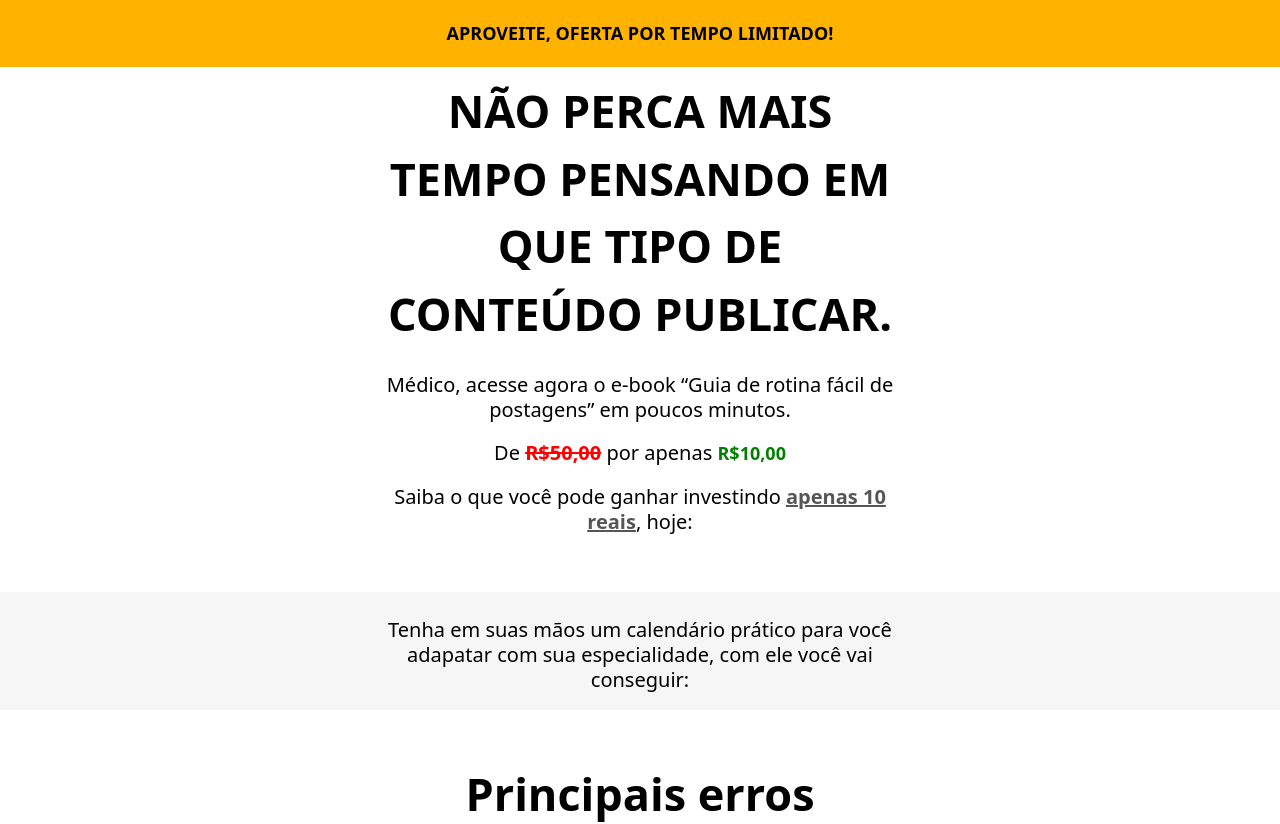
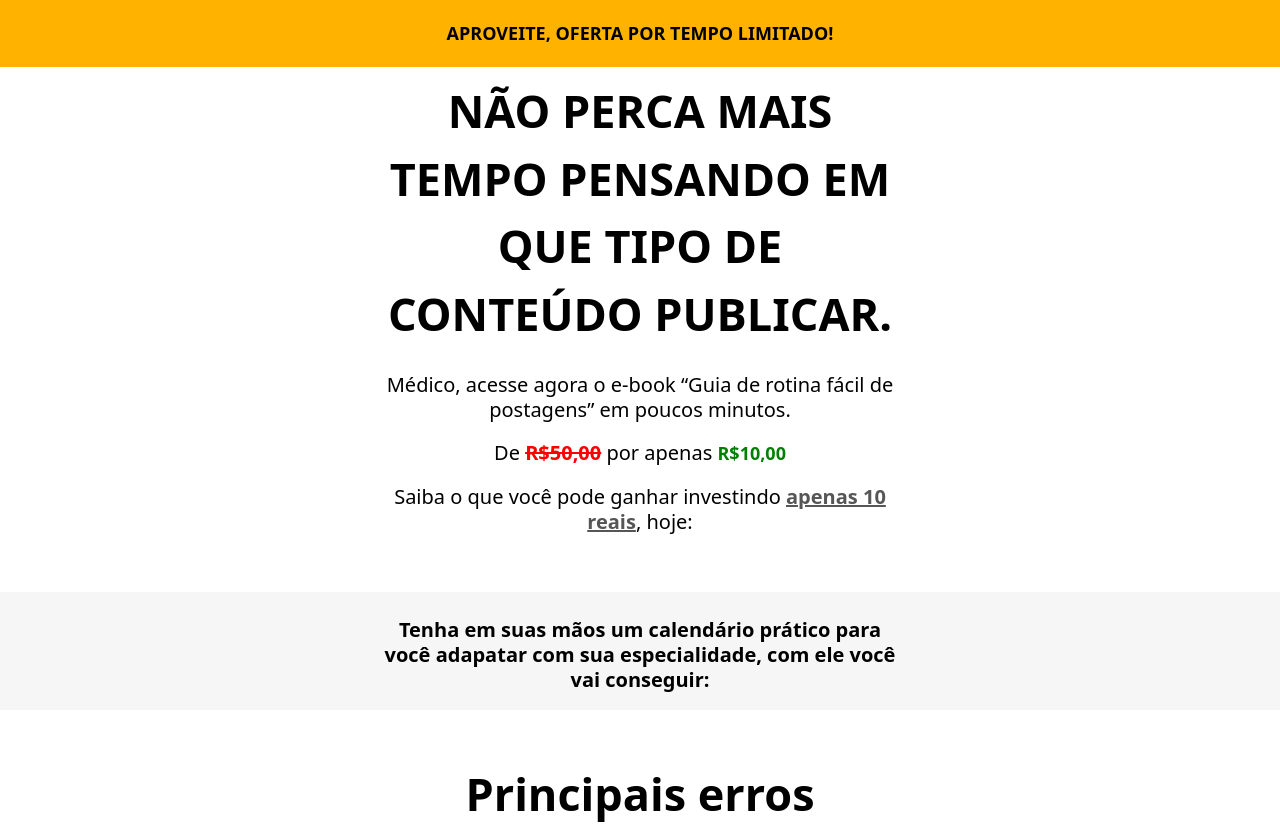
Before and after one commit to pedropatriota/landpage-produtodigital, a React (Create React App) app: page / in a window 1280 px wide. Shown: the top 824 px of the page. Built offline with nearby package versions, Linux system fonts and the light colour scheme.

Commit message:
Update index.tsx

```diff
--- a/src/components/template/index.tsx
+++ b/src/components/template/index.tsx
@@ -41,9 +41,9 @@ const Underline = styled.span`
 export const Template = () => {
   const description = useMemo(() => {
     return (
-        <p>
-        Tenha em suas mãos um calendário prático para você adapatar com sua especialidade, com ele você vai conseguir:
-        </p>
+        <strong>
+        <span style={{textDecoration: "underscore"}}>Tenha em suas mãos um calendário prático para você adapatar com sua especialidade,</span> com ele você vai conseguir:
+        </strong>
     );
   }, []);
 
```
